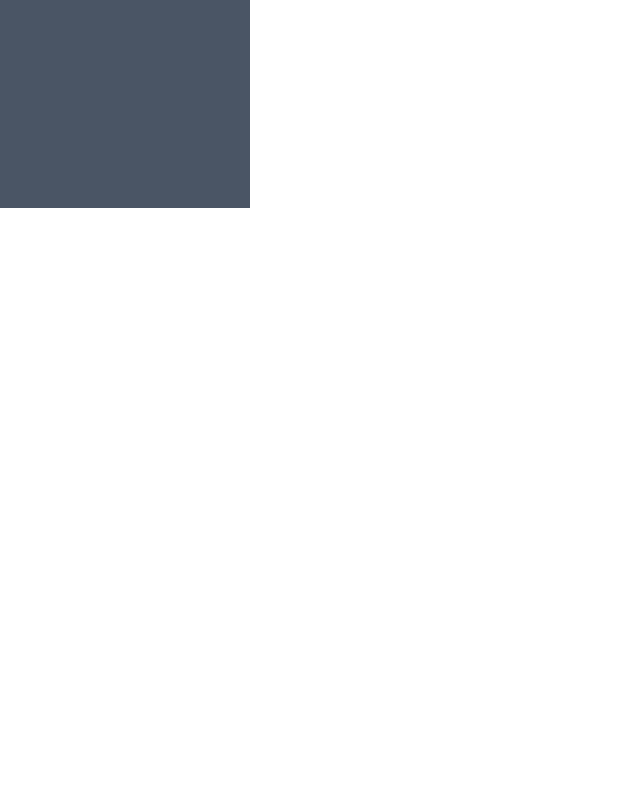
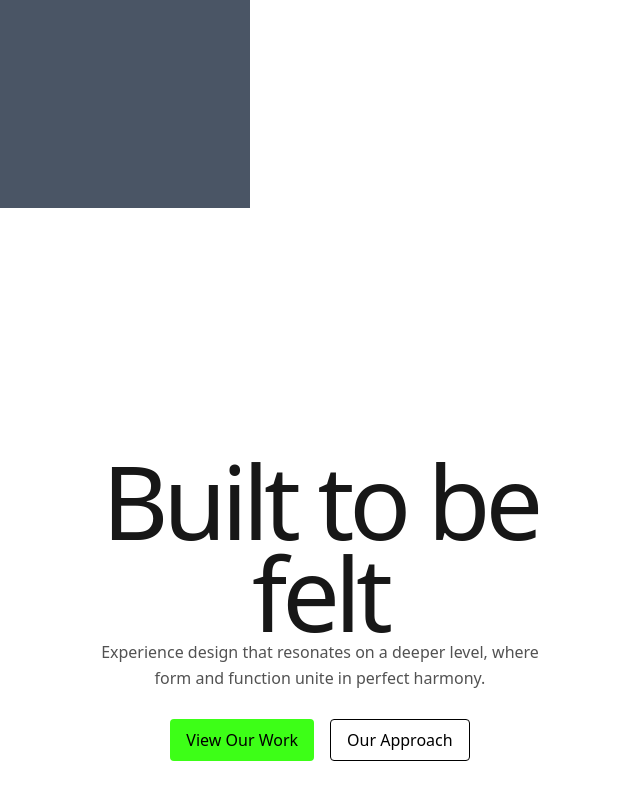
Before and after one commit to hyZenith/SyraSys, a Next.js app: page / in a window 1280 px wide. Shown: the part 592-1392 px from the top of the page, without its empty margins (0-640 px from the left). Built offline with nearby package versions, Linux system fonts and the light colour scheme.

Commit message:
update hero page

```diff
--- a/pages/Hero.tsx
+++ b/pages/Hero.tsx
@@ -1,14 +1,36 @@
 import Header from '@/components/Header'
 import React from 'react'
+import Dragon3D from '@/components/Dragon3D'
 
 const Hero = () => {
   return (
     <div className=''>
-      {/* <Header /> */}
-      <section className="h-screen w-full flex flex-col justify-center items-center text-white">
+      <section className="grid grid-cols-2 h-screen items-start  ">
+        <div className='h-screen bg-white flex flex-col justify-center items-center'>
+          <h1 className="text-[8vw] font-gang tracking-tighter text-neutral-900 leading-[0.9] flex items-center flex-col z-10">
+            Built to be
+            {/* <div className="absolute top-101 w-[700px]  h-3 bg-[#46e127] -z-10 rounded-sm"></div> */}
+            {/* <br /> */}
+            <span className="relative inline-block font-gang">felt</span>
+          </h1>
+          <p className="text-base text-neutral-600 max-w-md leading-relaxed text-center">
+            Experience design that resonates on a deeper level,
+            where form and function unite in perfect harmony.
+          </p>
 
+          <div className='flex gap-4 mt-7'>
+            <button className='bg-[#3DFF17] text-black px-4 py-2 rounded'>
+            View Our Work
+            </button>
+            <button className='bg-white text-black border border-black px-4 py-2 rounded'>
+              Our Approach
+            </button>
+          </div>
+
+        </div>
+        {/* <div className='h-screen bg-white bg-center bg-no-repeat' > */}
+        {/* </div> */}
       </section>
-
     </div>
 
   )
```
